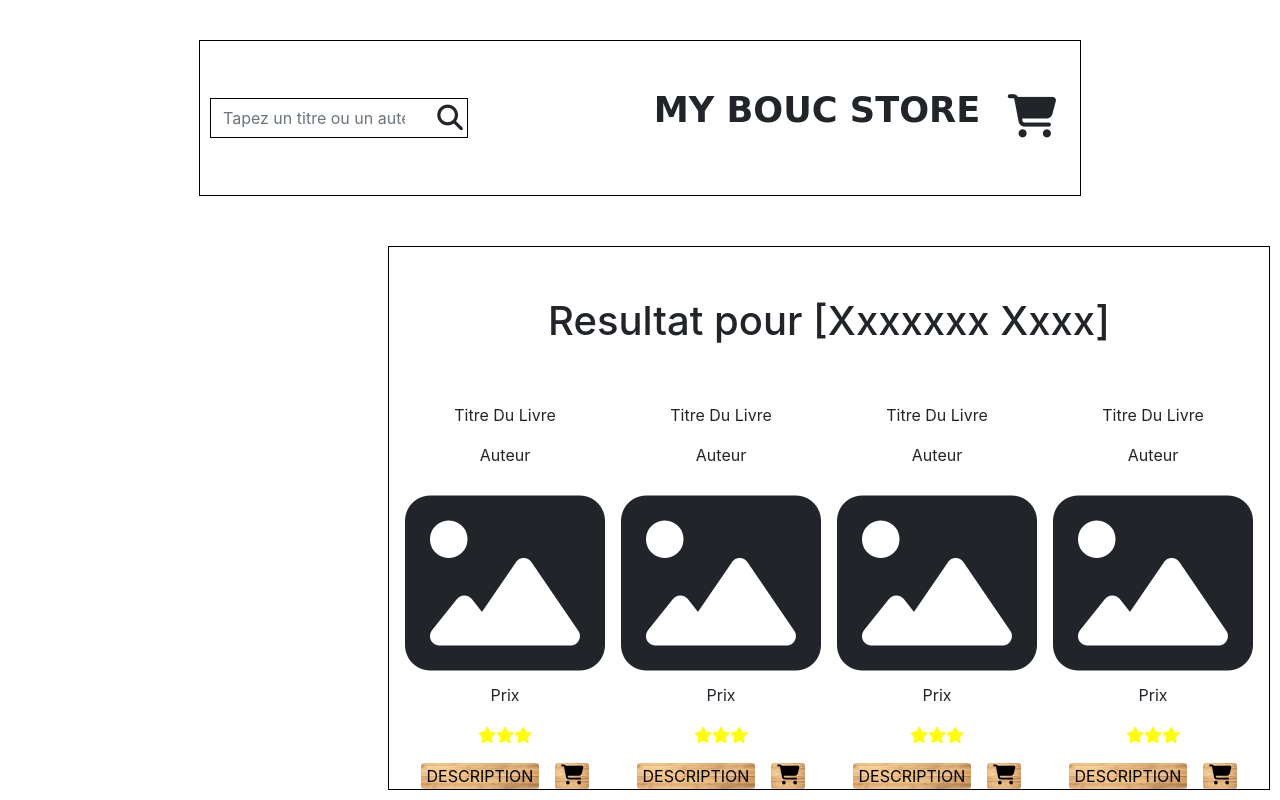
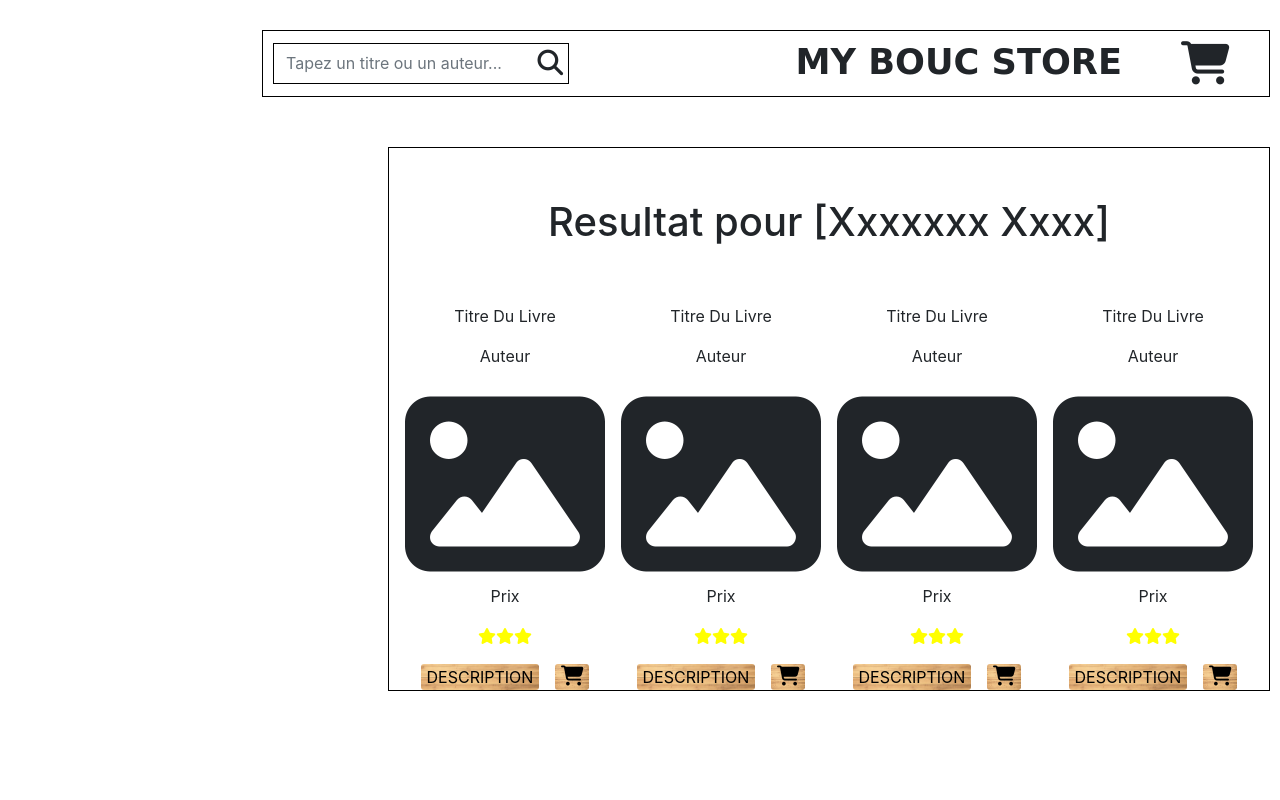
Before and after one commit to wallas938/my-book-store, an Angular app: page / in a window 1280 px wide. Built offline with nearby package versions, Linux system fonts and the light colour scheme; a web font is replaced by a local one.

Commit message:
ajustement sur la search-bar

```diff
--- a/src/app/app.component.css
+++ b/src/app/app.component.css
@@ -2,10 +2,12 @@
   display: flex;
   justify-content: space-between;
   border: 1px solid black;
-  width: 70%;
-  height: 20%;
+  width: 80%;
+  height: 15%;
   padding: 0 10px;
-  margin: 30px auto 50px auto;
+  margin-top: 20px;
+  margin-bottom: 50px;
+  float: right;
   align-items: center;
 }
 
@@ -36,6 +38,8 @@
   font-size: 2.2rem;
   font-weight: 700;
   font-family: 'Comic Sans MS', arial;
+  margin-bottom: 0px;
+  margin-top: 5px;
 }
 
 #shop-cart {
--- a/src/styles.css
+++ b/src/styles.css
@@ -5,9 +5,6 @@ html {
 }
 
 body {
+  font-size: 16px;
   padding: 10px;
-  margin: 0;
-  height: 100%;
-  width: 100%;
-  font-size: 16px;
 }
```
